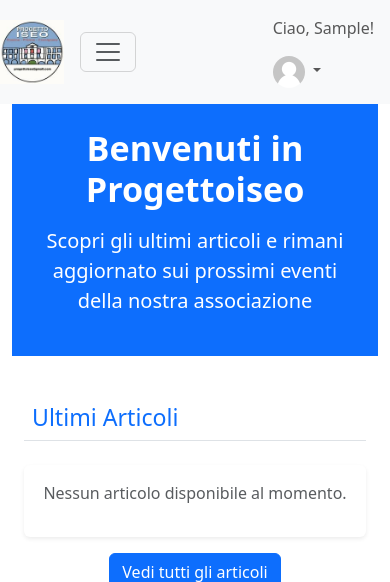
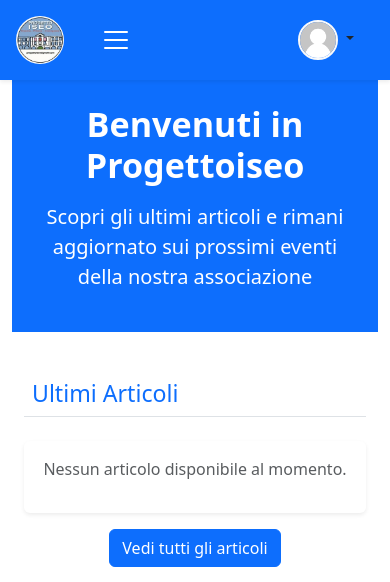
Before and after one commit to esaedro/sito_progettoiseo, a Django app: page /home/ in a window 390 px wide. Shown: the top 582 px of the page. Run offline with Django 5.2, Linux system fonts and the light colour scheme; the visitor is signed in with stand-in values (Sample User, id 1); data that the repository does not hold is empty; some libraries are stand-ins or nearby versions.

Commit message:
Migliorata navbar e impostati collegamenti per i singoli articoli nella home

```diff
--- a/progettoiseo/pagine_statiche/templates/home.html
+++ b/progettoiseo/pagine_statiche/templates/home.html
@@ -5,7 +5,7 @@
 {% block content %}
 
 <!-- Sezione di benvenuto -->
-<div class="container-fluid bg-primary text-white py-4 mb-5">
+<div class="container bg-primary text-white py-4 mb-5">
     <div class="container">
         <div class="row justify-content-center text-center">
             <div class="col-lg-8">
@@ -30,7 +30,7 @@
                     <div class="card mb-3 border-0 shadow-sm">
                         <div class="card-body">
                             <h5 class="card-title">
-                                <a href="#" class="text-decoration-none">{{ articolo.titolo }}</a>
+                                <a href="{% url 'article-detail' articolo.pk %}" class="text-decoration-none">{{ articolo.titolo }}</a>
                             </h5>
                             <div class="d-flex align-items-center mb-2 text-muted small">
                                 <i class="bi bi-calendar3 me-1"></i>
@@ -47,7 +47,7 @@
                                 {{ articolo.testo|truncate_smart:15 }}
                             </p>
                             <div class="d-flex justify-content-between align-items-center">
-                                <a href="#" class="btn btn-outline-primary btn-sm">Leggi tutto</a>
+                                <a href="{% url 'article-detail' articolo.pk %}" class="btn btn-outline-primary btn-sm">Leggi tutto</a>
                                 <!-- {% if articolo.get_tutti_autori %}
                                 <small class="text-muted">
                                     di {{ articolo.get_tutti_autori|format_author_list }}
@@ -83,7 +83,7 @@
                     <div class="card mb-3 border-0 shadow-sm">
                         <div class="card-body">
                             <h5 class="card-title">
-                                <a href="#" class="text-decoration-none">{{ evento.titolo }}</a>
+                                <a href="{% url 'eventi' %}" class="text-decoration-none">{{ evento.titolo }}</a>
                             </h5>
                             <div class="d-flex align-items-center mb-2 text-muted small">
                                 <i class="bi bi-calendar-check me-1"></i>
@@ -101,7 +101,7 @@
                                 {{ evento.descrizione|truncate_smart:15 }}
                             </p>
                             <div class="d-flex justify-content-between align-items-center">
-                                <a href="#" class="btn btn-outline-success btn-sm">Dettagli evento</a>
+                                <a href="{% url 'eventi' %}" class="btn btn-outline-success btn-sm">Dettagli evento</a>
                                 <!-- {% if evento.numero_partecipanti %}
                                 <small class="text-muted">
                                     {{ evento.numero_partecipanti }} iscritti
--- a/progettoiseo/pagine_statiche/templates/layouts/components/navbar.html
+++ b/progettoiseo/pagine_statiche/templates/layouts/components/navbar.html
@@ -1,51 +1,21 @@
-<nav class="navbar navbar-expand-lg navbar-light bg-light">
-    <a class="navbar-brand" href="/home">
-        <img src="/media/logo_progettoiseo.png" alt="Logo Progettoiseo" width="64" height="64" />
+<nav class="navbar navbar-expand-md navbar-dark bg-primary shadow-sm px-3" style="min-height: 70px;">
+    <div class="container-fluid p-0 d-flex align-items-center">
+        <a class="navbar-brand d-flex align-items-center py-2" href="/home">
+            <img src="/media/logo_progettoiseo.png" alt="Logo Progettoiseo" width="48" height="48" class="rounded-circle me-2" style="object-fit: cover;" />
+            <!-- <span class="fw-bold fs-5 text-light d-none d-md-inline">Progetto Iseo</span> -->
         </a>
-    <button
-        class="navbar-toggler"
-        type="button"
-        data-toggle="collapse"
-        data-target="#navbarNav"
-        aria-controls="navbarNav"
-        aria-expanded="false"
-        aria-label="Toggle navigation"
-    >
-        <span class="navbar-toggler-icon"></span>
-    </button>
-    <div class="collapse navbar-collapse" id="navbarNav">
-        <ul class="navbar-nav">
-            <li class="nav-item"><a class="nav-link" href="/articoli">Articoli</a></li>
-            <li class="nav-item"><a class="nav-link" href="/eventi">Eventi</a></li>
+
+        <div class="d-flex align-items-center ms-auto order-3">
+            {% if user.is_authenticated %}
+            <div class="d-flex align-items-center me-3">
+                <span class="navbar-text text-light me-3 d-none d-lg-inline">
+                    <i class="fas fa-user-circle me-1"></i>Ciao, {{ user.first_name|default:user.username }}!
+                </span>
                 <div class="nav-item dropdown">
                     <a
-                    class="nav-link dropdown-toggle"
+                        class="nav-link dropdown-toggle p-1"
                         href="#"
-                    id="navbarDropdown"
-                    role="button"
-                    data-bs-toggle="dropdown"
-                    aria-expanded="false"
-                >
-                Chi siamo
-                </a>
-                <ul class="dropdown-menu dropdown-menu-end" aria-labelledby="navbarDropdown">
-                    <li><a class="dropdown-item" href="/home/storia">Storia</a></li>
-                    <li><hr class="dropdown-divider" /></li>
-                    <li><a class="dropdown-item" href="/home/direttivo">Direttivo</a></li>
-                    <li><hr class="dropdown-divider" /></li>
-                    <li><a class="dropdown-item" href="/home/contatti">Contatti</a></li>
-                </ul>
-            </div>
-        </ul>
-    </div>
-    <div class="navbar-nav ms-auto">
-        {% if user.is_authenticated %}
-        <span class="navbar-text me-3">Ciao, {{ user.first_name|default:user.username }}!</span>
-        <div class="nav-item dropdown">
-            <a
-                class="nav-link dropdown-toggle"
-                href="#"
-                id="navbarDropdown"
+                        id="userDropdown"
                         role="button"
                         data-bs-toggle="dropdown"
                         aria-expanded="false"
@@ -53,40 +23,199 @@
                         <img
                             src="{% if user.profile.immagine_profilo %}{{ user.profile.immagine_profilo.url }}{% else %}/media/accounts/foto_profilo_base.png{% endif %}"
                             alt="Foto profilo"
-                    class="rounded-circle"
-                    width="32"
-                    height="32"
+                            class="rounded-circle border border-2 border-light profile-img"
+                            width="40"
+                            height="40"
+                            style="object-fit: cover; cursor: pointer; transition: all 0.3s ease;"
                             onerror="this.src='/media/accounts/foto_profilo_base.png';"
                         />
                     </a>
-            <ul class="dropdown-menu dropdown-menu-end" aria-labelledby="navbarDropdown">
-                <li><a class="dropdown-item" href="{% url 'profilo' %}">Gestisci Profilo</a></li>
+                    <ul class="dropdown-menu dropdown-menu-end shadow-lg border-0" aria-labelledby="userDropdown" style="border-radius: 12px; min-width: 200px;">
+                        <li><a class="dropdown-item py-2 px-3" href="{% url 'profilo' %}"><i class="fas fa-user me-2"></i>Gestisci Profilo</a></li>
                         {% if perms.accounts.add_profiloutente %}
-                    <li><hr class="dropdown-divider" /></li>
+                            <li><hr class="dropdown-divider my-0" /></li>
                             <li>
-                        <a href="{% url 'registrazione' %}" class="dropdown-item">
-                            <i class="fas fa-user-plus"></i> Registra nuovo utente
+                                <a href="{% url 'registrazione' %}" class="dropdown-item py-2 px-3">
+                                    <i class="fas fa-user-plus me-2"></i>Registra nuovo utente
                                 </a>
                             </li>
                         {% endif %}
                         {% if user.is_superuser %}
-                    <li><hr class="dropdown-divider" /></li>
+                            <li><hr class="dropdown-divider my-0" /></li>
                             <li>
-                        <a href="{% url 'admin:index' %}" class="dropdown-item">
-                            <i class="fas fa-cog"></i> Pagina di amministrazione
+                                <a href="{% url 'admin:index' %}" class="dropdown-item py-2 px-3">
+                                    <i class="fas fa-cog me-2"></i>Amministrazione
                                 </a>
                             </li>
                         {% endif %}
-                <li><hr class="dropdown-divider" /></li>
+                        <li><hr class="dropdown-divider my-0" /></li>
                         <li>
-                    <a href="{% url 'logout' %}" class="dropdown-item">
-                        <i class="fas fa-sign-out-alt"></i> Logout
+                            <a href="{% url 'logout' %}" class="dropdown-item py-2 px-3 text-danger">
+                                <i class="fas fa-sign-out-alt me-2"></i>Logout
                             </a>
                         </li>
                     </ul>
                 </div>
+            </div>
             {% else %}
-        <a class="nav-link btn btn-outline-primary" href="/login">Login</a>
+            <a class="btn btn-light btn-sm px-4 py-2 rounded-pill fw-medium me-2" href="/login" style="transition: all 0.3s ease;">
+                <i class="fas fa-sign-in-alt me-1"></i>Login
+            </a>
             {% endif %}
         </div>
+
+        <button
+            class="navbar-toggler border-0 p-2 ms-2 order-2"
+            type="button"
+            data-bs-toggle="collapse"
+            data-bs-target="#navbarNav"
+            aria-controls="navbarNav"
+            aria-expanded="false"
+            aria-label="Toggle navigation"
+            style="position: relative;"
+        >
+            <div class="hamburger-icon">
+                <span></span>
+                <span></span>
+                <span></span>
+            </div>
+        </button>
+        <div class="collapse navbar-collapse" id="navbarNav">
+            <ul class="navbar-nav navbar-nav-custom">
+                <li class="nav-item mx-2">
+                    <a class="nav-link text-light fw-medium px-3 py-2 rounded-3 nav-hover" href="/articoli">
+                        <i class="fas fa-newspaper me-1"></i>Articoli
+                    </a>
+                </li>
+                <li class="nav-item mx-2">
+                    <a class="nav-link text-light fw-medium px-3 py-2 rounded-3 nav-hover" href="/eventi">
+                        <i class="fas fa-calendar-alt me-1"></i>Eventi
+                    </a>
+                </li>
+                <li class="nav-item dropdown mx-2">
+                    <a
+                        class="nav-link dropdown-toggle text-light fw-medium px-3 py-2 rounded-3 nav-hover"
+                        href="#"
+                        id="chisiamoDropdown"
+                        role="button"
+                        data-bs-toggle="dropdown"
+                        aria-expanded="false"
+                    >
+                        <i class="fas fa-users me-1"></i>Chi siamo
+                    </a>
+                    <ul class="dropdown-menu shadow-lg border-0" aria-labelledby="chisiamoDropdown" style="border-radius: 12px;">
+                        <li><a class="dropdown-item py-2 px-3" href="/home/storia"><i class="fas fa-history me-2"></i>Storia</a></li>
+                        <li><hr class="dropdown-divider my-0" /></li>
+                        <li><a class="dropdown-item py-2 px-3" href="/home/direttivo"><i class="fas fa-user-tie me-2"></i>Direttivo</a></li>
+                        <li><hr class="dropdown-divider my-0" /></li>
+                        <li><a class="dropdown-item py-2 px-3" href="/home/contatti"><i class="fas fa-envelope me-2"></i>Contatti</a></li>
+                    </ul>
+                </li>
+            </ul>
+        </div>
+    </div>
 </nav>
+
+<style>
+.nav-hover:hover {
+    background-color: rgba(255, 255, 255, 0.1) !important;
+    transform: translateY(-1px);
+    transition: all 0.3s ease;
+}
+
+.profile-img:hover {
+    transform: scale(1.05);
+    box-shadow: 0 0 15px rgba(255, 255, 255, 0.5);
+}
+
+.btn-light:hover {
+    background-color: #f8f9fa;
+    box-shadow: 0 4px 8px rgba(0, 0, 0, 0.1);
+    transform: translateY(-1px);
+}
+
+.dropdown-menu {
+   padding-top: 0;
+   padding-bottom: 0;
+}
+.dropdown-menu > li:first-child {
+   margin-top: 0px;
+}
+.dropdown-menu > li:last-child {
+   margin-bottom: 0px;
+}
+
+.dropdown-item:hover {
+    background-color: #e8e9ea;
+    border-radius: 12px;
+    transform: translateY(-1px);
+}
+
+/* Centratura solo su desktop */
+@media (min-width: 768px) {
+    .navbar-nav-custom {
+        margin-left: auto;
+        margin-right: auto;
+        justify-content: center;
+    }
+}
+
+@media (max-width: 767px) {
+    .navbar-nav {
+        text-align: left;
+        padding-top: 1rem;
+    }
+
+    .nav-item {
+        margin: 0.25rem 0;
+    }
+
+    .navbar-brand span {
+            display: none !important;
+        }
+
+        .navbar-toggler {
+            position: relative !important;
+            right: 0 !important;
+        }
+}
+
+/* Icona hamburger moderna */
+.hamburger-icon {
+    width: 24px;
+    height: 18px;
+    position: relative;
+    display: flex;
+    flex-direction: column;
+    justify-content: space-between;
+}
+
+.hamburger-icon span {
+    display: block;
+    height: 2px;
+    width: 100%;
+    background-color: white;
+    border-radius: 1px;
+    transition: all 0.3s ease;
+}
+
+.navbar-toggler:hover .hamburger-icon span {
+    background-color: #f8f9fa;
+}
+
+.navbar-toggler[aria-expanded="true"] .hamburger-icon span:nth-child(1) {
+    transform: rotate(45deg) translate(6px, 6px);
+}
+
+.navbar-toggler[aria-expanded="true"] .hamburger-icon span:nth-child(2) {
+    opacity: 0;
+}
+
+.navbar-toggler[aria-expanded="true"] .hamburger-icon span:nth-child(3) {
+    transform: rotate(-45deg) translate(6px, -6px);
+}
+
+.navbar-toggler:focus {
+    box-shadow: none !important;
+}
+</style>
```
Lines whose indentation alone changed are shown as unchanged.
